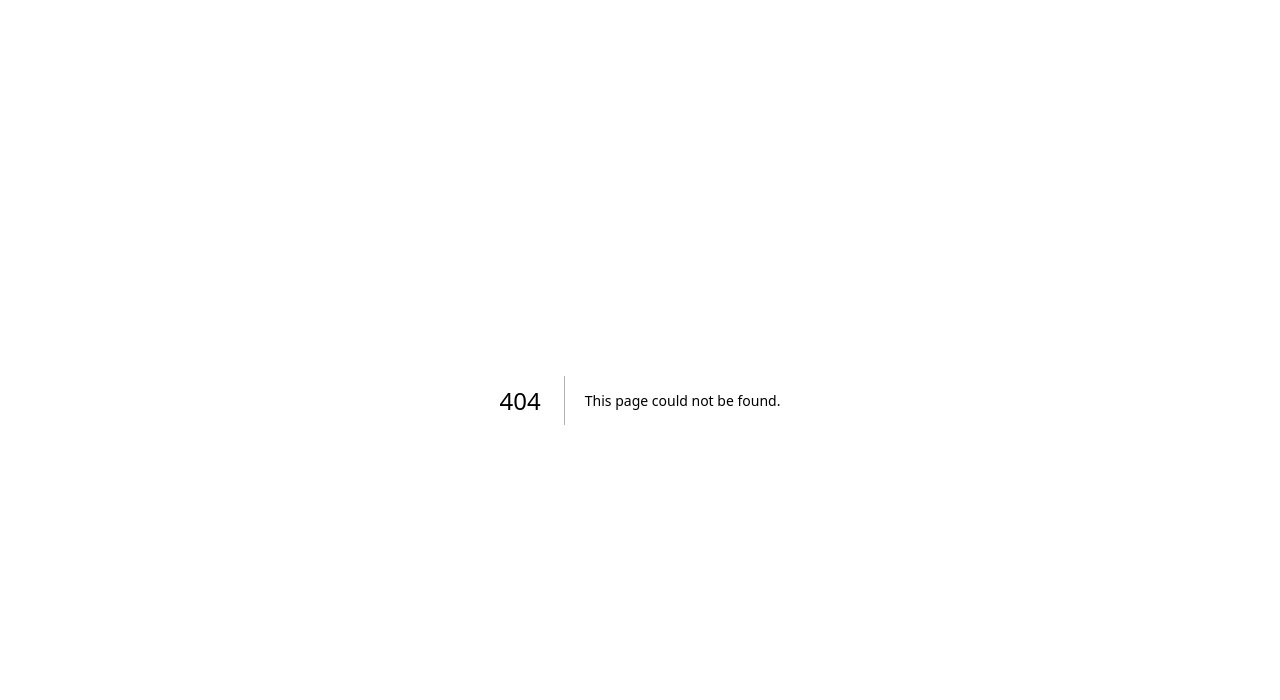
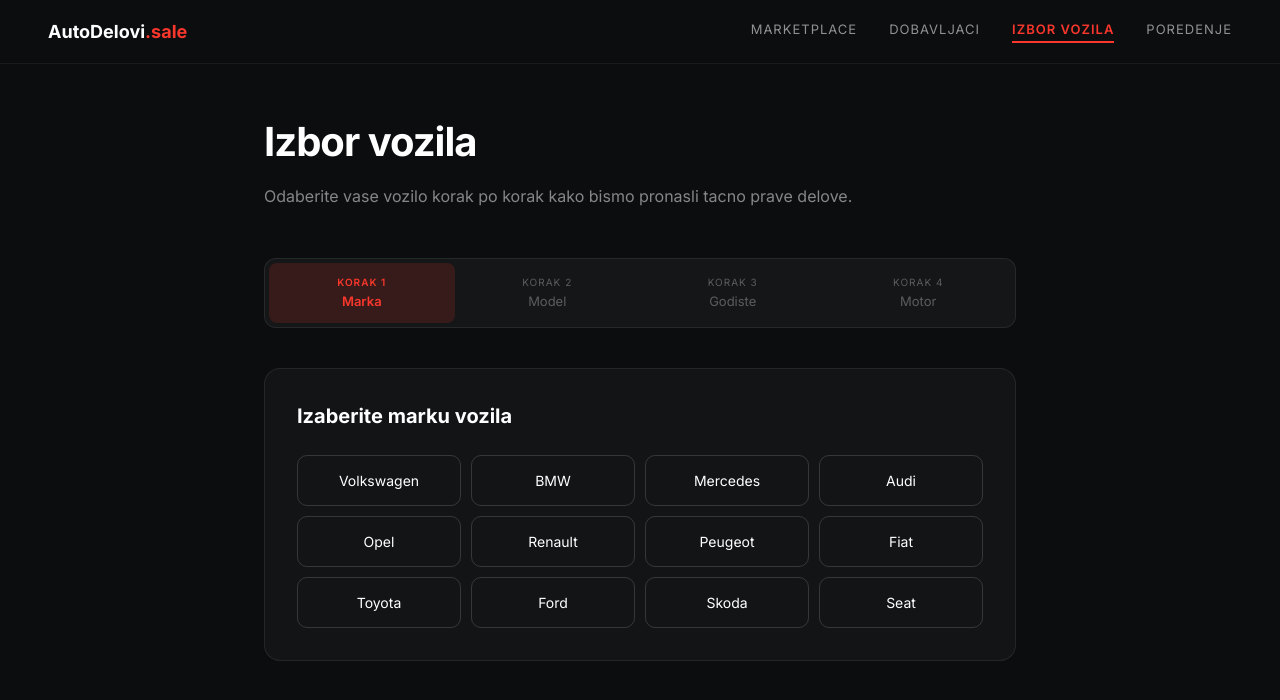
Before and after one commit to pantos12/autodelovi, a Next.js app: page /vehicle-selection in a window 1280 px wide. Before the commit this address had no page. Shown: the top 700 px of the page. Built offline with nearby package versions, Linux system fonts and the light colour scheme.

Commit message:
Add vehicle selection page with multi-step form

```diff
--- /dev/null
+++ b/app/vehicle-selection/page.tsx
@@ -0,0 +1,158 @@
+'use client';
+import { useState } from 'react';
+import { useRouter } from 'next/navigation';
+import Link from 'next/link';
+import { vehicleMakes, getModels, getEngines, getYears } from '../lib/data';
+
+type Step = 1 | 2 | 3 | 4;
+
+export default function VehicleSelection() {
+  const router = useRouter();
+  const [step, setStep] = useState<Step>(1);
+  const [make, setMake] = useState('');
+  const [model, setModel] = useState('');
+  const [year, setYear] = useState('');
+  const [engine, setEngine] = useState('');
+
+  const models = getModels(make);
+  const engines = getEngines(make, model);
+  const years = getYears();
+
+  function handleSearch() {
+    const params = new URLSearchParams();
+    if (make) params.set('make', make);
+    if (model) params.set('model', model);
+    if (year) params.set('year', year);
+    if (engine) params.set('engine', engine);
+    router.push('/marketplace?' + params.toString());
+  }
+
+  const stepLabels = ['Marka', 'Model', 'Godiste', 'Motor'];
+  const stepValues = [make, model, year, engine];
+
+  const cardStyle = (active: boolean, selected: boolean, value: string): React.CSSProperties => ({
+    padding: '14px 20px',
+    borderRadius: '10px',
+    border: '1px solid',
+    borderColor: selected ? '#f9372c' : active ? 'rgba(255,255,255,0.15)' : 'rgba(255,255,255,0.07)',
+    background: selected ? 'rgba(249,55,44,0.1)' : 'transparent',
+    color: selected ? '#f9372c' : active ? '#fff' : 'rgba(255,255,255,0.5)',
+    cursor: active ? 'pointer' : 'default',
+    fontSize: '14px',
+    fontWeight: selected ? 600 : 400,
+    transition: 'all 0.15s',
+  });
+
+  return (
+    <div style={{ background: '#0c0d0f', minHeight: '100vh', color: '#fff', fontFamily: 'Inter, sans-serif' }}>
+      <nav style={{ display: 'flex', alignItems: 'center', justifyContent: 'space-between', padding: '0 48px', height: '64px', borderBottom: '1px solid rgba(255,255,255,0.06)', background: 'rgba(12,13,15,0.95)', position: 'sticky', top: 0, zIndex: 50 }}>
+        <Link href="/" style={{ textDecoration: 'none' }}>
+          <span style={{ fontSize: '18px', fontWeight: 700, color: '#fff' }}>AutoDelovi<span style={{ color: '#f9372c' }}>.sale</span></span>
+        </Link>
+        <div style={{ display: 'flex', gap: '32px' }}>
+          <Link href="/marketplace" style={{ color: 'rgba(255,255,255,0.55)', fontSize: '13px', letterSpacing: '1px', textDecoration: 'none' }}>MARKETPLACE</Link>
+          <Link href="/suppliers" style={{ color: 'rgba(255,255,255,0.55)', fontSize: '13px', letterSpacing: '1px', textDecoration: 'none' }}>DOBAVLJACI</Link>
+          <Link href="/vehicle-selection" style={{ color: '#f9372c', fontWeight: 600, fontSize: '13px', letterSpacing: '1px', textDecoration: 'none', borderBottom: '2px solid #f9372c', paddingBottom: '2px' }}>IZBOR VOZILA</Link>
+          <Link href="/comparison" style={{ color: 'rgba(255,255,255,0.55)', fontSize: '13px', letterSpacing: '1px', textDecoration: 'none' }}>POREDENJE</Link>
+        </div>
+      </nav>
+
+      <div style={{ maxWidth: '800px', margin: '0 auto', padding: '48px 24px' }}>
+        <div style={{ marginBottom: '48px' }}>
+          <h1 style={{ fontSize: '40px', fontWeight: 800, letterSpacing: '-1px', marginBottom: '12px' }}>Izbor vozila</h1>
+          <p style={{ color: 'rgba(255,255,255,0.5)', lineHeight: 1.6 }}>Odaberite vase vozilo korak po korak kako bismo pronasli tacno prave delove.</p>
+        </div>
+
+        {/* Step progress */}
+        <div style={{ display: 'flex', gap: '0', marginBottom: '40px', background: 'rgba(255,255,255,0.04)', borderRadius: '12px', padding: '4px', border: '1px solid rgba(255,255,255,0.08)' }}>
+          {stepLabels.map((label, i) => {
+            const stepNum = (i + 1) as Step;
+            const isActive = step === stepNum;
+            const isCompleted = stepValues[i] !== '';
+            return (
+              <button key={i} onClick={() => { if (i === 0 || stepValues[i-1]) setStep(stepNum); }} style={{ flex: 1, padding: '12px 8px', borderRadius: '8px', border: 'none', background: isActive ? 'rgba(249,55,44,0.15)' : 'transparent', color: isActive ? '#f9372c' : isCompleted ? 'rgba(255,255,255,0.7)' : 'rgba(255,255,255,0.3)', fontSize: '13px', fontWeight: isActive ? 600 : 400, cursor: 'pointer', transition: 'all 0.15s' }}>
+                <div style={{ fontSize: '10px', marginBottom: '2px', letterSpacing: '1px', textTransform: 'uppercase' }}>Korak {i+1}</div>
+                <div>{isCompleted && !isActive ? stepValues[i] : label}</div>
+              </button>
+            );
+          })}
+        </div>
+
+        {/* Step content */}
+        <div style={{ background: 'rgba(255,255,255,0.03)', border: '1px solid rgba(255,255,255,0.08)', borderRadius: '16px', padding: '32px' }}>
+          {step === 1 && (
+            <div>
+              <h2 style={{ fontSize: '20px', fontWeight: 700, marginBottom: '24px' }}>Izaberite marku vozila</h2>
+              <div style={{ display: 'grid', gridTemplateColumns: 'repeat(auto-fill, minmax(160px, 1fr))', gap: '10px' }}>
+                {vehicleMakes.map(m => (
+                  <button key={m} onClick={() => { setMake(m); setModel(''); setEngine(''); setStep(2); }} style={cardStyle(true, make === m, m)}>
+                    {m}
+                  </button>
+                ))}
+              </div>
+            </div>
+          )}
+          {step === 2 && (
+            <div>
+              <h2 style={{ fontSize: '20px', fontWeight: 700, marginBottom: '24px' }}>Izaberite model — <span style={{ color: '#f9372c' }}>{make}</span></h2>
+              <div style={{ display: 'grid', gridTemplateColumns: 'repeat(auto-fill, minmax(200px, 1fr))', gap: '10px' }}>
+                {models.map(m => (
+                  <button key={m} onClick={() => { setModel(m); setEngine(''); setStep(3); }} style={cardStyle(true, model === m, m)}>
+                    {m}
+                  </button>
+                ))}
+              </div>
+              <button onClick={() => setStep(1)} style={{ marginTop: '20px', background: 'none', border: 'none', color: 'rgba(255,255,255,0.4)', cursor: 'pointer', fontSize: '13px' }}>← Nazad</button>
+            </div>
+          )}
+          {step === 3 && (
+            <div>
+              <h2 style={{ fontSize: '20px', fontWeight: 700, marginBottom: '24px' }}>Izaberite godiste — <span style={{ color: '#f9372c' }}>{make} {model}</span></h2>
+              <div style={{ display: 'grid', gridTemplateColumns: 'repeat(auto-fill, minmax(100px, 1fr))', gap: '10px' }}>
+                {years.map(y => (
+                  <button key={y} onClick={() => { setYear(y); setStep(4); }} style={cardStyle(true, year === y, y)}>
+                    {y}
+                  </button>
+                ))}
+              </div>
+              <button onClick={() => setStep(2)} style={{ marginTop: '20px', background: 'none', border: 'none', color: 'rgba(255,255,255,0.4)', cursor: 'pointer', fontSize: '13px' }}>← Nazad</button>
+            </div>
+          )}
+          {step === 4 && (
+            <div>
+              <h2 style={{ fontSize: '20px', fontWeight: 700, marginBottom: '24px' }}>Izaberite motor — <span style={{ color: '#f9372c' }}>{make} {model} {year}</span></h2>
+              <div style={{ display: 'grid', gridTemplateColumns: 'repeat(auto-fill, minmax(220px, 1fr))', gap: '10px', marginBottom: '28px' }}>
+                {engines.map(e => (
+                  <button key={e} onClick={() => setEngine(e)} style={cardStyle(true, engine === e, e)}>
+                    {e}
+                  </button>
+                ))}
+              </div>
+              <div style={{ display: 'flex', gap: '12px', paddingTop: '20px', borderTop: '1px solid rgba(255,255,255,0.07)' }}>
+                <button onClick={handleSearch} style={{ flex: 1, background: '#f9372c', color: '#fff', border: 'none', padding: '14px', borderRadius: '10px', fontSize: '14px', fontWeight: 700, cursor: 'pointer', letterSpacing: '0.5px' }}>
+                  Nadji delove za {make} {model}
+                </button>
+                <button onClick={() => setStep(3)} style={{ background: 'none', border: '1px solid rgba(255,255,255,0.15)', color: 'rgba(255,255,255,0.5)', padding: '14px 20px', borderRadius: '10px', fontSize: '13px', cursor: 'pointer' }}>← Nazad</button>
+              </div>
+            </div>
+          )}
+        </div>
+
+        {/* Summary */}
+        {(make || model || year || engine) && (
+          <div style={{ marginTop: '24px', background: 'rgba(255,255,255,0.03)', border: '1px solid rgba(255,255,255,0.08)', borderRadius: '12px', padding: '16px 20px', display: 'flex', gap: '16px', flexWrap: 'wrap', alignItems: 'center' }}>
+            <span style={{ fontSize: '11px', color: 'rgba(255,255,255,0.35)', textTransform: 'uppercase', letterSpacing: '1px' }}>Odabrano:</span>
+            {[make, model, year, engine].filter(Boolean).map((v, i) => (
+              <span key={i} style={{ fontSize: '13px', color: '#fff', background: 'rgba(255,255,255,0.07)', padding: '4px 12px', borderRadius: '20px' }}>{v}</span>
+            ))}
+            {make && model && (
+              <button onClick={handleSearch} style={{ marginLeft: 'auto', background: '#f9372c', color: '#fff', border: 'none', padding: '8px 20px', borderRadius: '8px', fontSize: '12px', fontWeight: 600, cursor: 'pointer' }}>
+                Trazi delove →
+              </button>
+            )}
+          </div>
+        )}
+      </div>
+    </div>
+  );
+}
```
